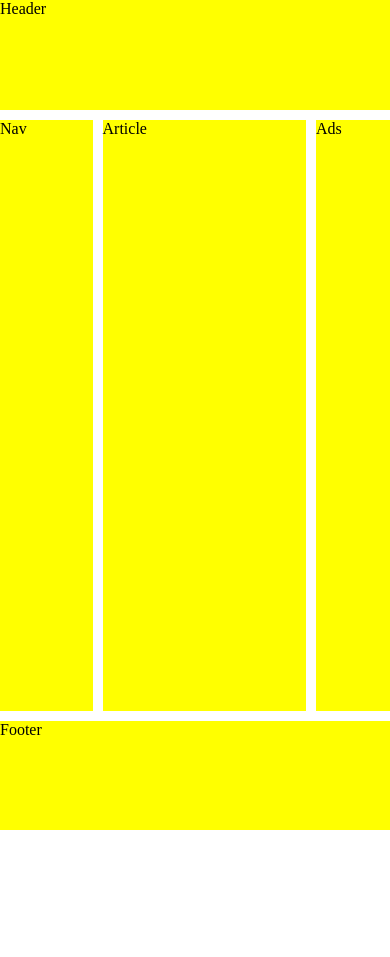
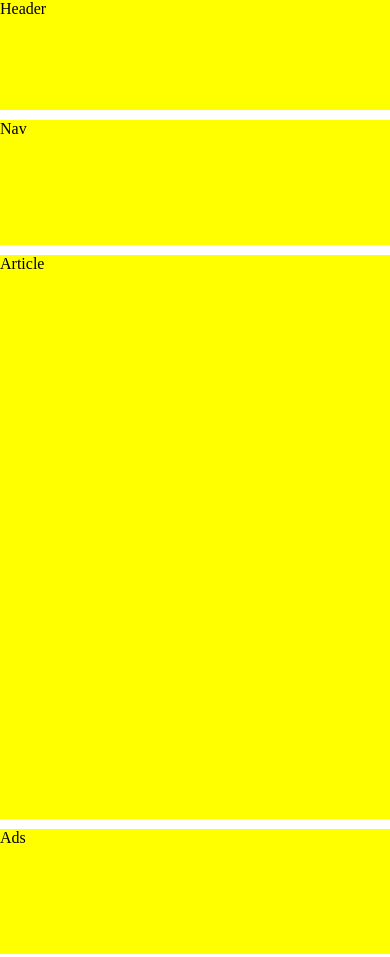
Before and after one commit to darishodzic/grupa6-HTML-CSS, a plain HTML site: page vezba5/index.html in a window 390 px wide. Shown: the top 957 px of the page. Before the commit the page ends 844 px from the top, so only its background shows below. Drawn offline with Linux system fonts and the light colour scheme.

Commit message:
vezba7 i vezba 5 update

```diff
--- a/vezba5/style.css
+++ b/vezba5/style.css
@@ -45,3 +45,26 @@ nav {
 aside {
   width: 20%;
 }
+
+@media screen and (max-width: 700px) {
+  .main {
+    flex-direction: column;
+    height: 100vh;
+    margin-bottom: 0;
+  }
+
+  article {
+    margin: 0;
+    height: 90vh;
+  }
+  nav,
+  article,
+  aside {
+    width: 100%;
+    margin-bottom: 10px;
+  }
+  nav,
+  aside {
+    height: 20%;
+  }
+}
--- /dev/null
+++ b/vezba7/style.css
@@ -0,0 +1,26 @@
+* {
+  margin: 0;
+  padding: 0;
+  box-sizing: border-box;
+}
+main {
+  background-color: cadetblue;
+  width: 50%;
+  height: 300px;
+}
+
+h1 {
+  font-size: 3rem;
+}
+
+@media screen and (min-width: 1200px) {
+  main {
+    background-color: red;
+  }
+}
+
+@media screen and (max-width: 500px) {
+  main {
+    background-color: greenyellow;
+  }
+}
```
Also changed, not shown: vezba7/index.html (added, +16 -0 lines).
